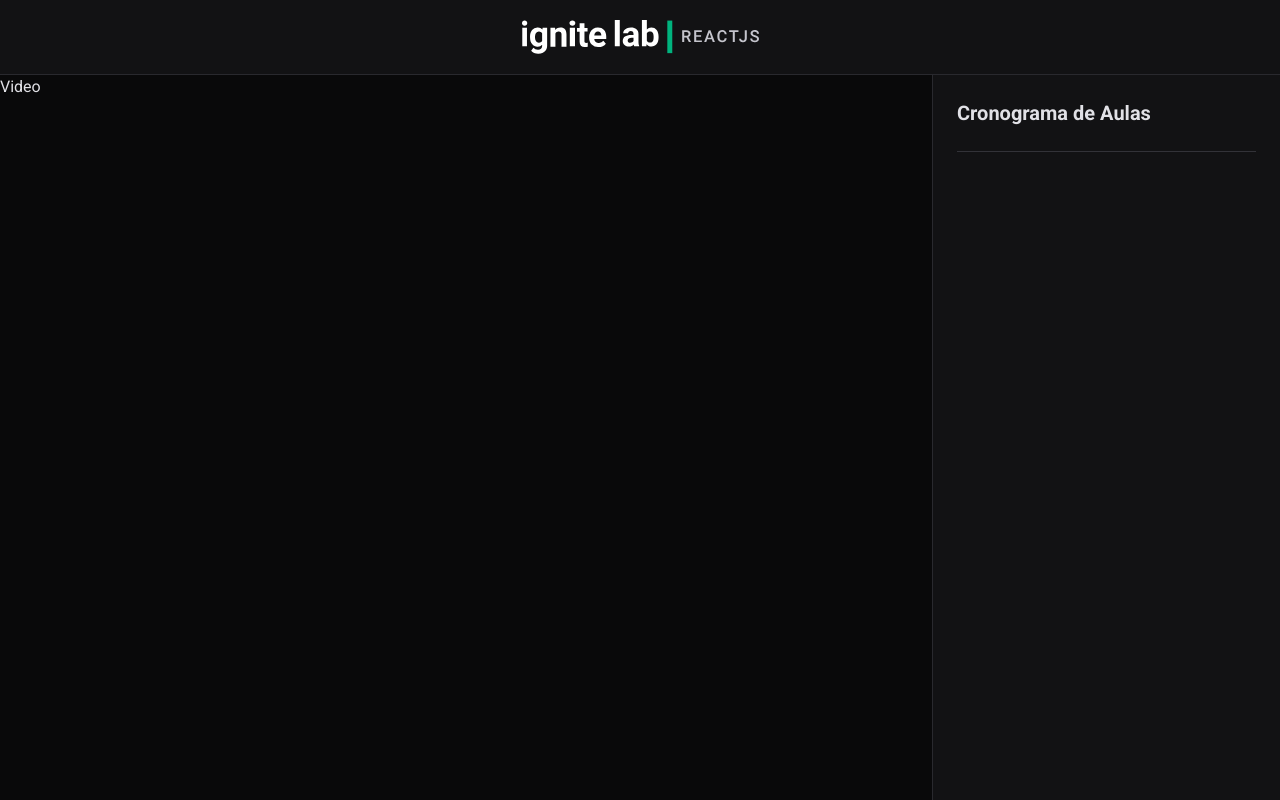
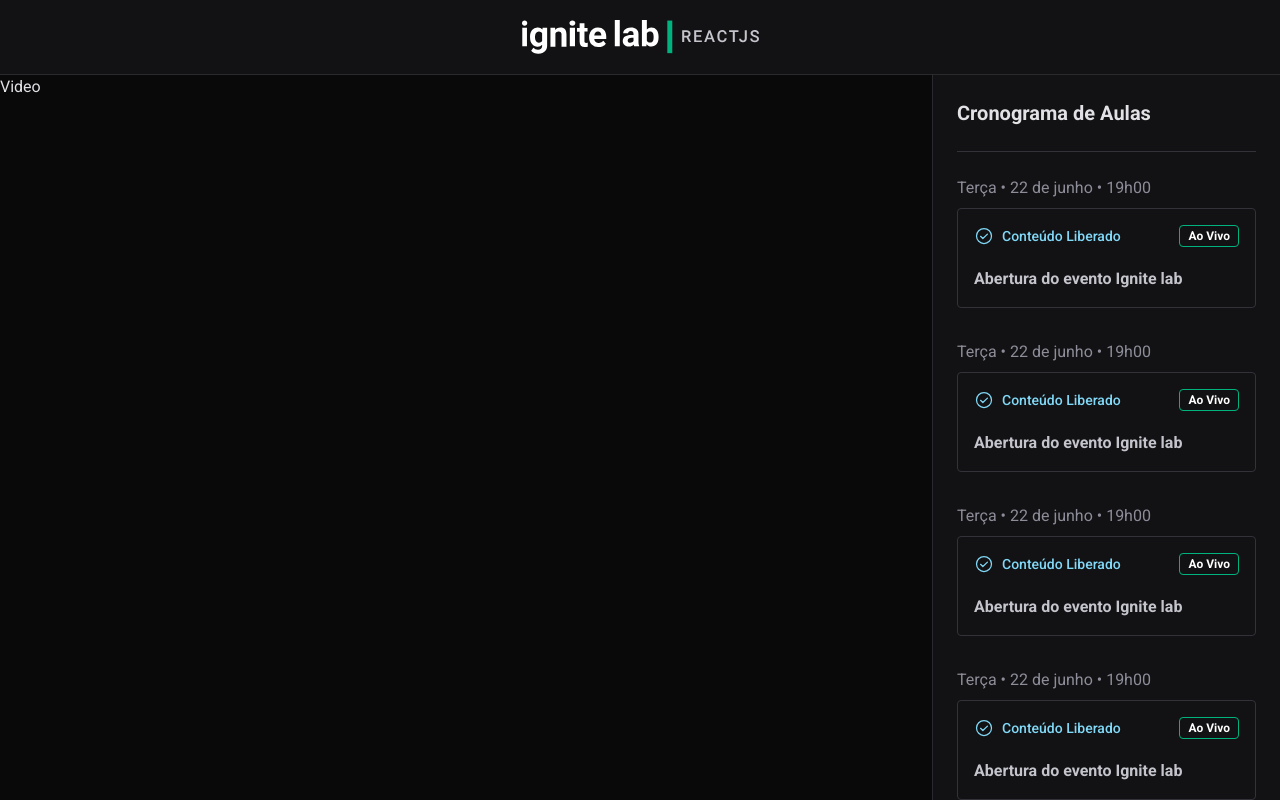
Before and after one commit to desenvolveronica/event-plataform, a React (Vite) app: page / in a window 1280 px wide. Shown: the top 800 px of the page. Built offline with nearby package versions, Linux system fonts and the light colour scheme.

Commit message:
add biblioteca phosphor-react

```diff
--- a/package.json
+++ b/package.json
@@ -10,6 +10,7 @@
   "dependencies": {
     "@apollo/client": "^3.6.8",
     "graphql": "^16.5.0",
+    "phosphor-react": "^1.4.1",
     "react": "^18.0.0",
     "react-dom": "^18.0.0"
   },
--- a/src/components/Lesson.tsx
+++ b/src/components/Lesson.tsx
@@ -1,5 +1,26 @@
+import {CheckCircle} from 'phosphor-react'
+
 export function Lesson(){
     return(
-        <h1>Lesson</h1>
+       <a href="#">
+            <span className="text-gray-300">
+                Terça • 22 de junho • 19h00
+            </span>
+            <div className="rounded border border-gray-500 p-4 mt-2">
+                <header className="flex items-center justify-between">
+                    <span className="text-sm text-blue-500 font-medium flex items-center gap-2">
+                        <CheckCircle size={20}/>
+                        Conteúdo Liberado
+                    </span>
+                    <span className="text-xs rounded px-2 py-[0.125rem] text-white border border-green-300 font-bold">
+                        Ao Vivo
+                    </span>
+                </header>
+                <strong className="text-gray-200 mt-5 block ">
+                    Abertura do evento Ignite lab
+                </strong>
+            </div>
+       </a>
+
     )
 }
--- a/src/components/Sidebar.tsx
+++ b/src/components/Sidebar.tsx
@@ -1,9 +1,19 @@
+import { Lesson } from "./Lesson";
+
 export function Sidebar(){
     return(
         <aside className="w-[348px] bg-gray-700 p-6 border-l border-gray-600">
            <span className="font-bold text-xl pb-6 mb-6 border-b border-gray-500 block">
                 Cronograma de Aulas
            </span>
+           <div className="flex flex-col gap-8">
+                <Lesson/>
+                <Lesson/>
+                <Lesson/>
+                <Lesson/>
+                <Lesson/>
+                <Lesson/>
+           </div>
         </aside>
     )
 
--- a/src/components/Video.tsx
+++ b/src/components/Video.tsx
@@ -1,5 +1,5 @@
 export function Video(){
     return(
-       <div className="flex-1">Video</div>
+       <div className="flex-1 ">Video</div>
     )
 }
```
Also changed, not shown: 1 other file (tests, documents, lock files or other folders).
